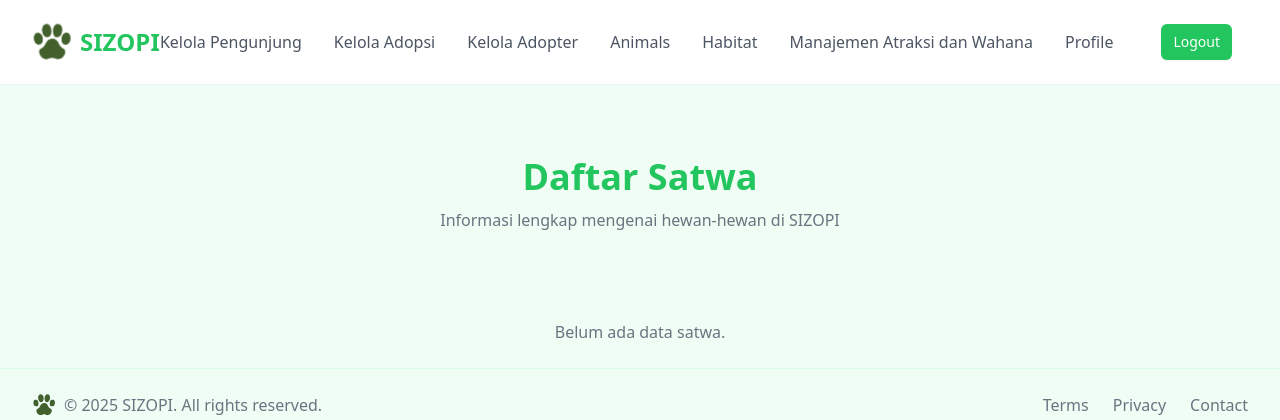
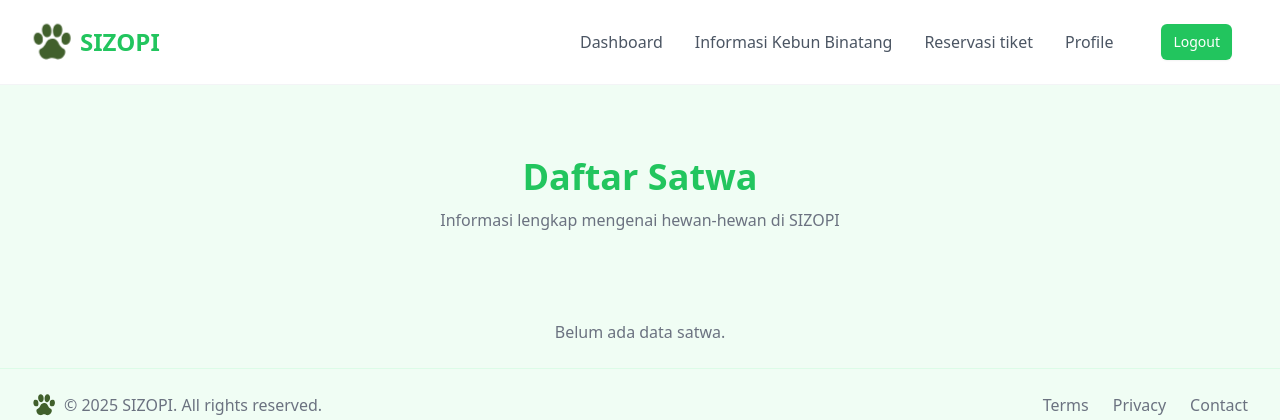
Before and after one commit to Athallah210505/TK-BASDAT-2, a Django app: template informasi/templates/informasi/satwa_list.html in a window 1280 px wide. Shown: the top 420 px of the page. Run offline with Django 5.2, Linux system fonts and the light colour scheme; the template is opened without the code that fills it, so the values that code supplies are empty; some libraries are stand-ins or nearby versions.

Commit message:
push role required dan navbar pengunjung

```diff
--- a/informasi/templates/informasi/satwa_list.html
+++ b/informasi/templates/informasi/satwa_list.html
@@ -3,7 +3,7 @@
 
 {% block content %}
 <!-- Navbar tetap pakai staff (atau bisa disesuaikan) -->
-{% include 'navbar_staff.html' %}
+{% include 'navbar_pengunjung.html' %}
 
 <div class="h-20"></div>
 <div class="container mx-auto p-6 pt-20">
--- a/informasi/views.py
+++ b/informasi/views.py
@@ -1,8 +1,9 @@
 from django.shortcuts import render
 from django.db import connection
+from utils.decorators import role_required
 
 # Create your views here.
-
+@role_required('pengunjung')
 def satwa_list(request):
     with connection.cursor() as cur:
         cur.execute("""
--- a/templates/navbar_pengunjung.html
+++ b/templates/navbar_pengunjung.html
@@ -21,7 +21,7 @@
         </a>
 
         <!-- Visitor-specific links -->
-        <a href='#' class="nav-link text-gray-600 hover:text-green-600 transition-colors duration-200">
+        <a href="{% url 'informasi:satwa_list' %}" class="nav-link text-gray-600 hover:text-green-600 transition-colors duration-200">
           Informasi Kebun Binatang
         </a>
 
@@ -60,7 +60,7 @@
       </a>
 
       <!-- Visitor-specific mobile links -->
-      <a href="#" class="block px-3 py-2 rounded-md text-base font-medium text-gray-700 hover:text-green-600 hover:bg-green-50">
+      <a href="{% url 'informasi:satwa_list' %}" class="block px-3 py-2 rounded-md text-base font-medium text-gray-700 hover:text-green-600 hover:bg-green-50">
         Informasi Kebun Binatang
       </a>
 
```
